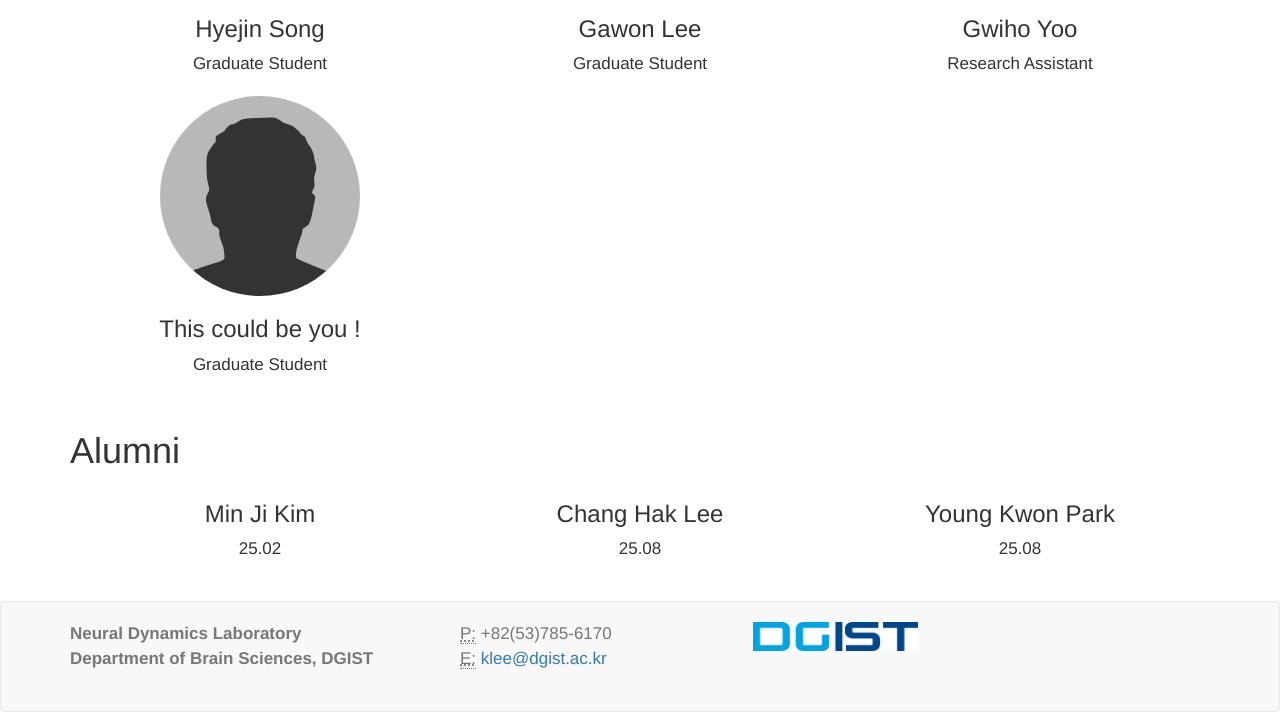
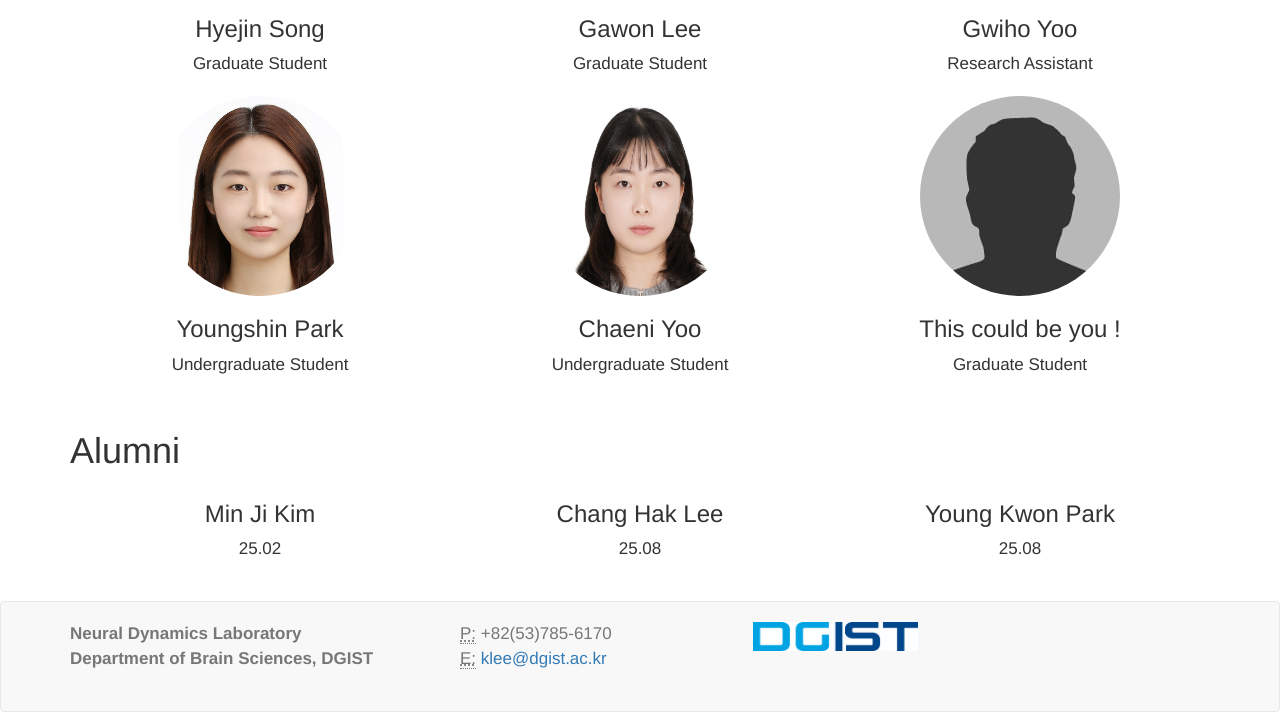
Before and after one commit to kleelab/kleelab.github.io, a Jekyll site: the page built from people.html, in a window 1280 px wide, cut to the strip 660-1372 px from the top of the page. Built offline with Jekyll 4.4.1, drawn with Linux system fonts in a browser that asks for light colours; nearby versions of some CDN libraries; a style sheet for code colours, icons or effects is not loaded.

Commit message:
Update people.yml

```diff
--- a/_data/people.yml
+++ b/_data/people.yml
@@ -24,6 +24,14 @@
   role: Research Assistant
   photo: "/images/Gwiho Yoo.jpg"
 
+- name: Youngshin Park
+  role: Undergraduate Student
+  photo: "/images/Youngshin Park.jpg"
+
+- name: Chaeni Yoo
+  role: Undergraduate Student
+  photo: "/images/Chaeni Yoo.jpg"
+
 - name: "This could be you !"
   role: Graduate Student
   photo: "/images/Rock.jpg"
```
